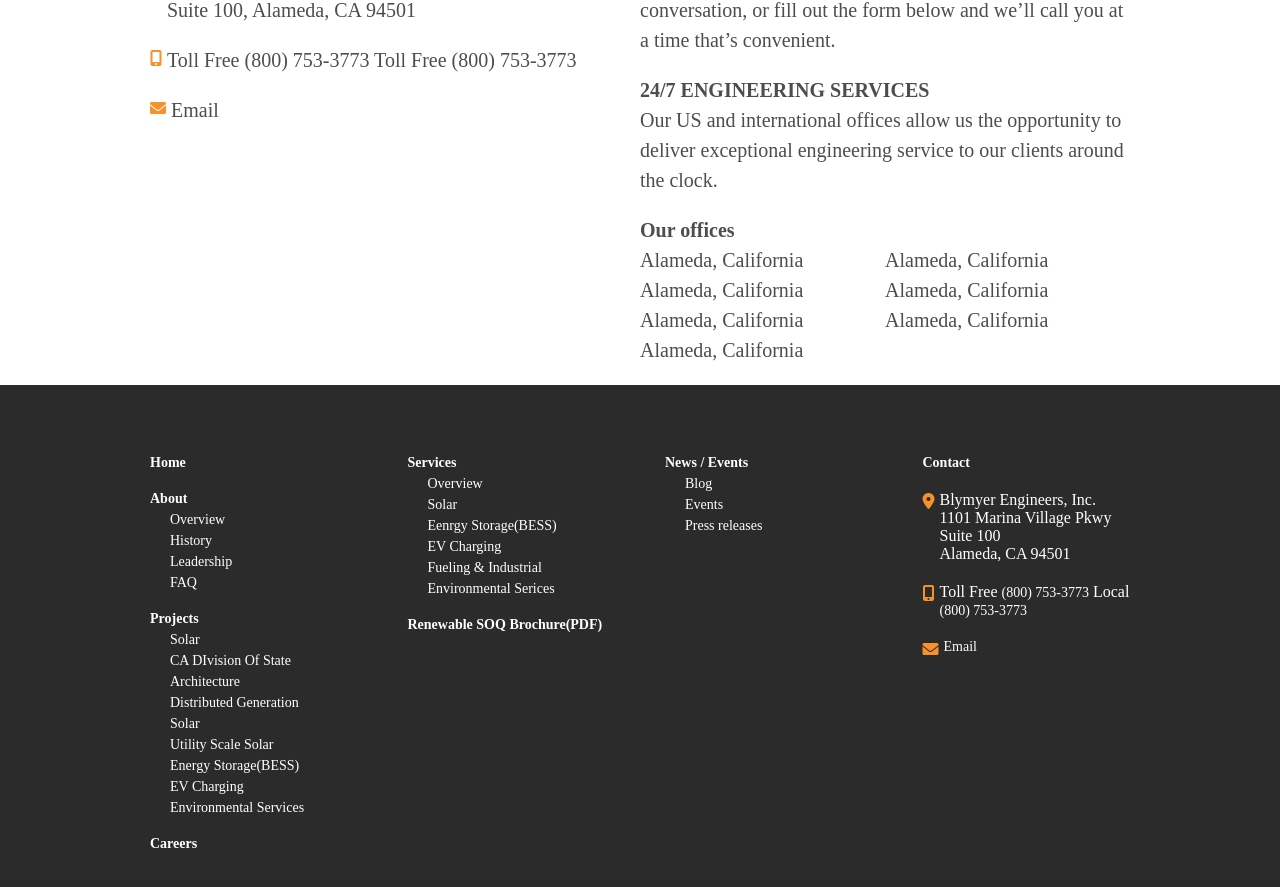
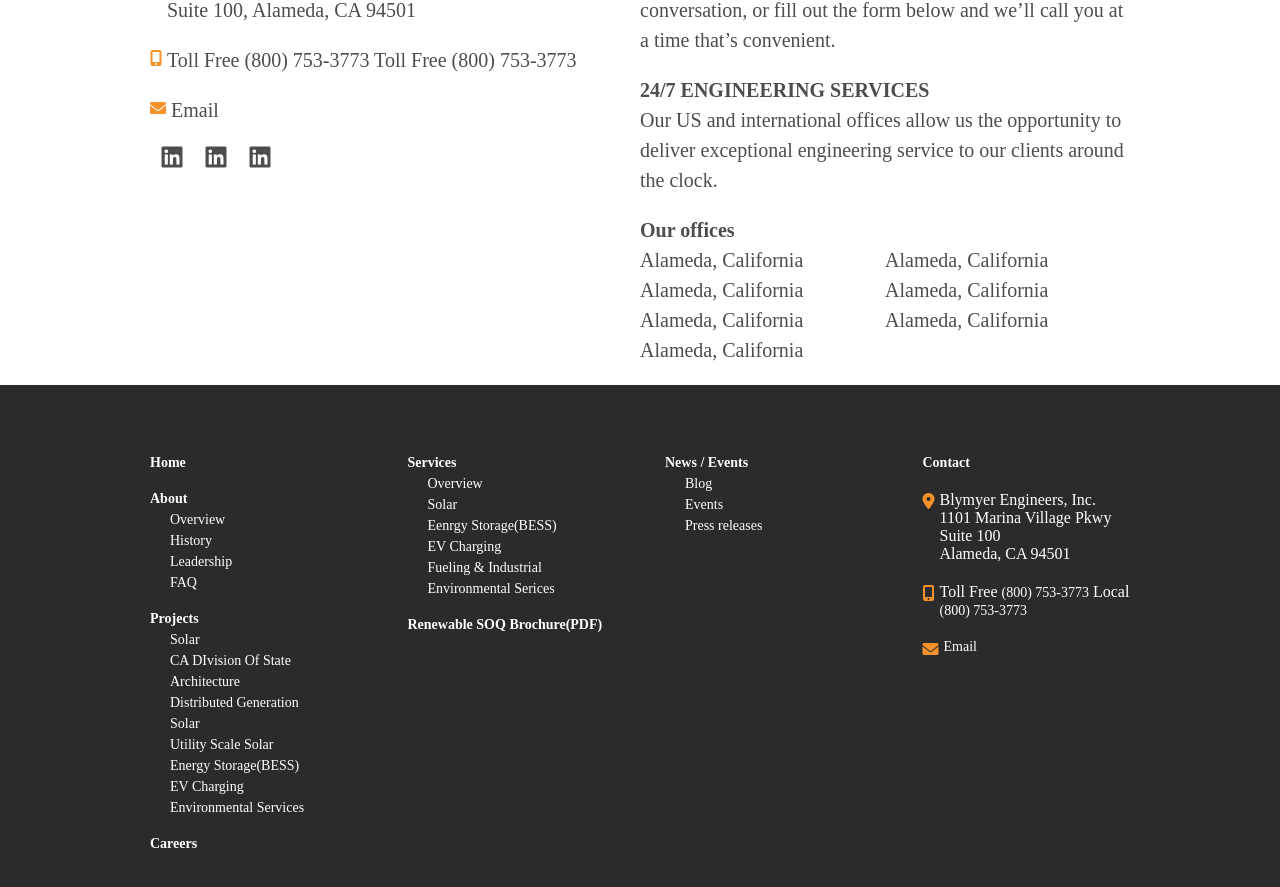
Before and after one commit to Aditya-Sinha-7981/Chargemax, a plain HTML site: page contact.html in a window 1280 px wide. Shown: the part 1709-2596 px from the top of the page. Drawn offline with nearby package versions, Linux system fonts and the light colour scheme.

Commit message:
Social links added

```diff
--- a/assets/css/_contact.scss
+++ b/assets/css/_contact.scss
@@ -96,6 +96,38 @@
                     color: $secondary-color;
                 }
             }
+
+            .social-icons{
+                width: 100%;
+                display: flex;
+                flex-direction: row;
+                justify-content: flex-start;
+                align-items: center;
+
+                .icon-wrapper{
+                    margin: 0 10px;
+                    width: 24px;
+                    height: 24px;
+                    display: flex;
+                    justify-content: center;
+                    align-items: center;
+
+                    a{
+                        text-decoration: none;
+                        transition: all .12s cubic-bezier(0.455, 0.03, 0.515, 0.955);
+
+                        i{
+                            color: #4d4d4d;
+                            font-size: 24px;
+                        }
+                    }
+
+                    a:hover{
+                        transition: all .12s cubic-bezier(0.455, 0.03, 0.515, 0.955);
+                        transform: scale(1.2);
+                    }
+                }
+            }
         }
 
         .text-wrapper{
--- a/contact.html
+++ b/contact.html
@@ -165,7 +165,23 @@
                         Email
                     </p>
                 </span>
-                <div class="social-icons"></div>
+                <div class="social-icons">
+                    <div class="icon-wrapper">
+                        <a href="#">
+                            <i class="fa-brands fa-linkedin"></i>
+                        </a>
+                    </div>
+                    <div class="icon-wrapper">
+                        <a href="#">
+                            <i class="fa-brands fa-linkedin"></i>
+                        </a>
+                    </div>
+                    <div class="icon-wrapper">
+                        <a href="#">
+                            <i class="fa-brands fa-linkedin"></i>
+                        </a>
+                    </div>
+                </div>
             </div>
             <div class="text-wrapper">
                 <p>We’d love to speak with you. Contact us to start the conversation, or fill out the form below and we’ll call you at a time that’s convenient.</p>
```
Also changed, not shown: assets/css/style.css, 1 other file.
